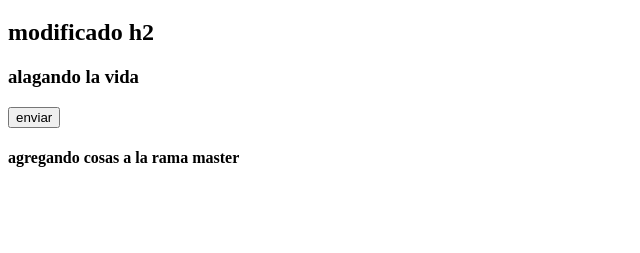
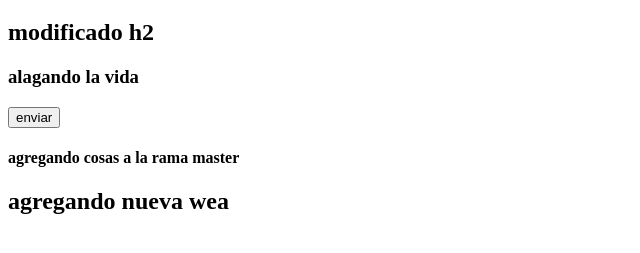
Before and after one commit to climaxd/gitpracticas2, a plain HTML site: page index.html in a window 1280 px wide. Shown: the part 61-314 px from the top of the page, without its empty margins (0-640 px from the left). Drawn offline with Linux system fonts and the light colour scheme.

Commit message:
agregando un nuego h2

```diff
--- a/index.html
+++ b/index.html
@@ -17,7 +17,7 @@
         <h4>agregando cosas a la rama master</h4>
 
     </div>
-
+     <h2>agregando nueva wea</h2>
 
 </body>
 </html>
```
